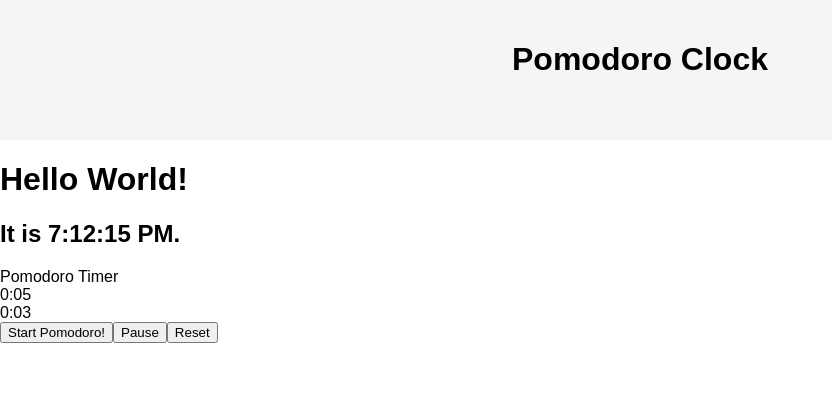
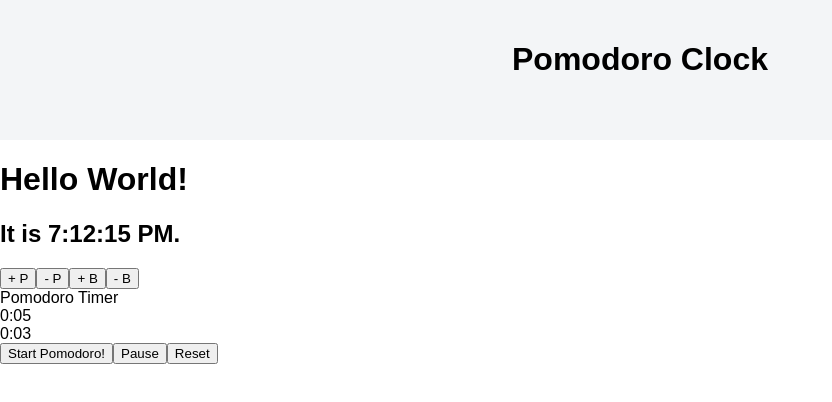
Before and after one commit to AugustineOchieng/pomodoro-app, a React (Create React App) app: page / in a window 1280 px wide. Shown: the top 402 px of the page, without its empty margins (0-832 px from the left). Built offline with nearby package versions, Linux system fonts and the light colour scheme.

Commit message:
feat: Add increment & decrement timer buttons

```diff
--- a/src/components/Pomodoro.js
+++ b/src/components/Pomodoro.js
@@ -15,6 +15,10 @@ class Pomodoro extends React.Component {
     this.countdownBreak = this.countdownBreak.bind(this);
     this.pauseButton = this.pauseButton.bind(this);
     this.resetButton = this.resetButton.bind(this);
+    this.incPomodoro = this.incPomodoro.bind(this);
+    this.decPomodoro = this.decPomodoro.bind(this);
+    this.incBreak = this.incBreak.bind(this);
+    this.decBreak = this.decBreak.bind(this);
   }
 
   startPomodoro() {
@@ -66,6 +70,31 @@ class Pomodoro extends React.Component {
     })
   }
 
+  incPomodoro() {
+    this.setState((prevState) => ({
+      timer: prevState.timer + 60
+    }));
+  }
+
+  decPomodoro() {
+    this.setState((prevState) => ({
+      timer: prevState.timer - 60
+    }));
+  }
+
+  incBreak() {
+    this.setState((prevState) => ({
+      break: prevState.break + 60
+    }));
+  }
+
+  decBreak() {
+    this.setState((prevState) => ({
+      break: prevState.break - 60
+    }));
+  }
+
+
   formatTime(seconds) {
     const minutes = Math.floor(seconds / 60);
     const secondsRemain = Math.round(seconds % 60);
@@ -75,13 +104,21 @@ class Pomodoro extends React.Component {
   render() {
     return (
       <div>
-        <div className="default">Pomodoro Timer</div>
-        <div>{this.formatTime(this.state.timer)}</div>
-        <div>{this.formatTime(this.state.break)}</div>
         <div className="controls">
-          <button onClick={this.startPomodoro} className="btn">Start Pomodoro!</button>
-          <button onClick={this.pauseButton} className="btn">Pause</button>
-          <button onClick={this.resetButton} className="btn">Reset</button>
+          <button onClick={this.incPomodoro} className="btn round-btn">+ P</button>
+          <button onClick={this.decPomodoro} className="btn round-btn">- P</button>
+          <button onClick={this.incBreak} className="btn round-btn">+ B</button>
+          <button onClick={this.decBreak} className="btn round-btn">- B</button>
+        </div>
+        <div className="display-timer">
+          <div>Pomodoro Timer</div>
+          <div>{this.formatTime(this.state.timer)}</div>
+          <div>{this.formatTime(this.state.break)}</div>
+        </div>
+        <div className="controls">
+          <button onClick={this.startPomodoro} className="btn sq-button">Start Pomodoro!</button>
+          <button onClick={this.pauseButton} className="btn sq-button">Pause</button>
+          <button onClick={this.resetButton} className="btn sq-button">Reset</button>
         </div>
       </div>
 
```
